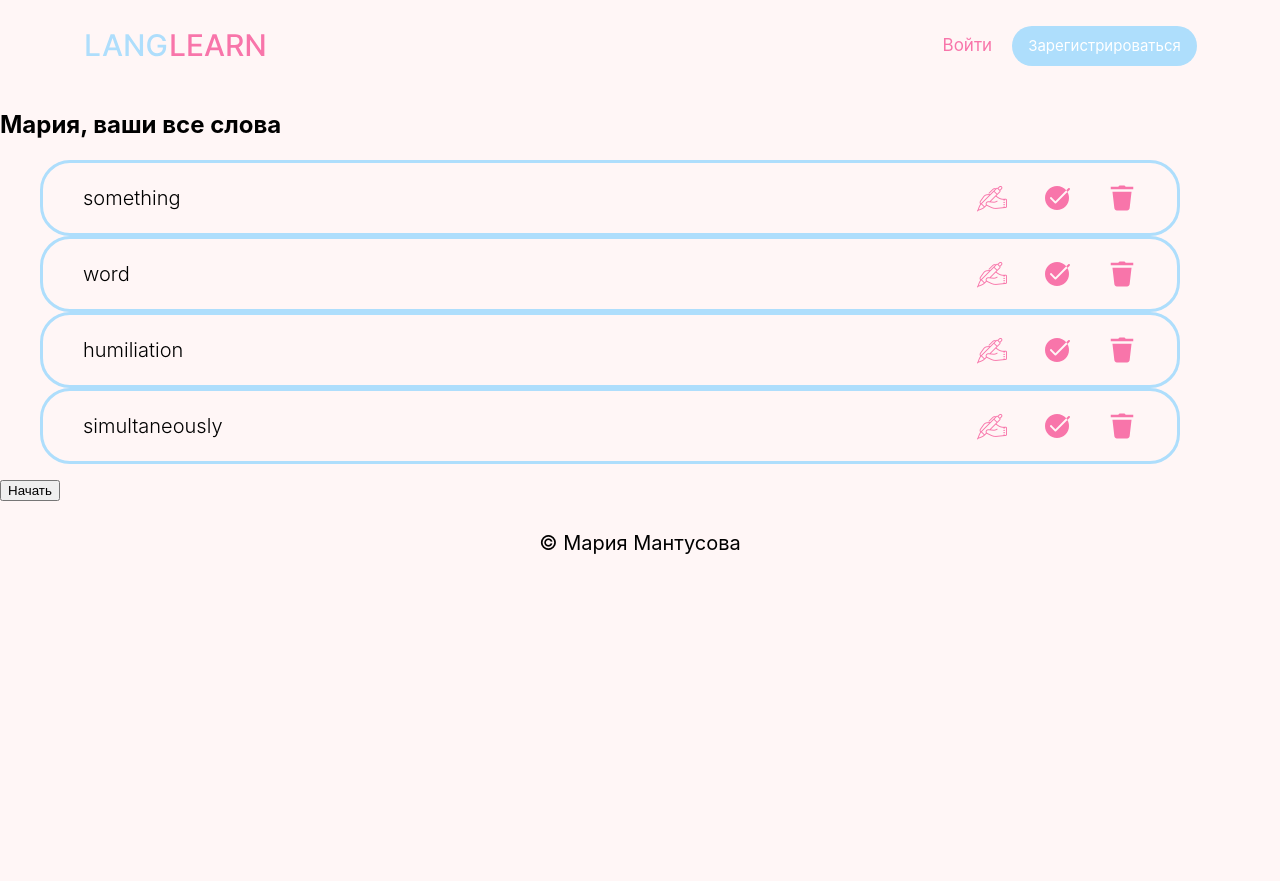
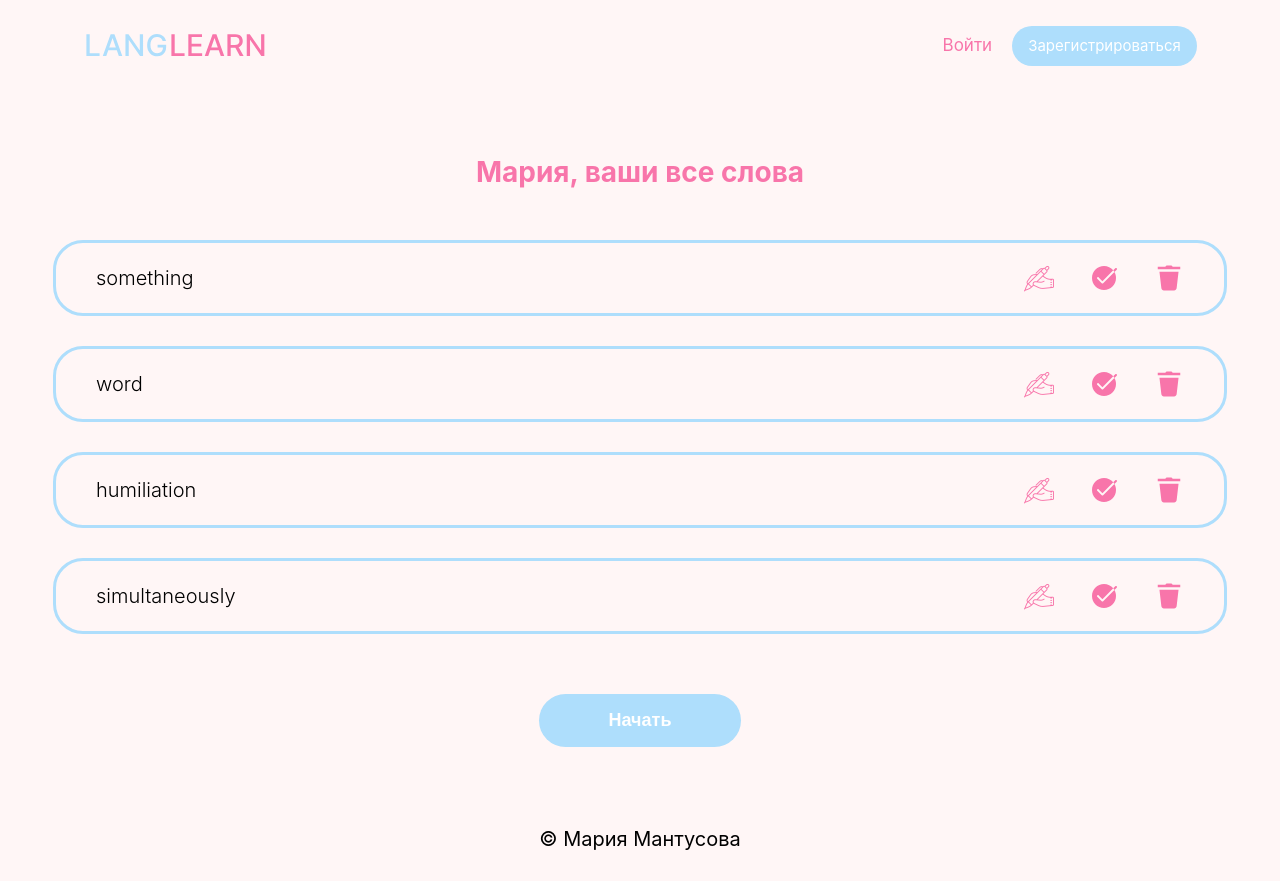
Before and after one commit to MariaMantusova/LangLearn_frontend, a React (Create React App) app: page /words-all in a window 1280 px wide. Before the commit the page ends 800 px from the top, so only its background shows below. Built offline with nearby package versions, Linux system fonts and the light colour scheme.

Commit message:
feat: add words page

```diff
--- a/src/components/WordsPage/WordsPage.scss
+++ b/src/components/WordsPage/WordsPage.scss
@@ -0,0 +1,46 @@
+@import "../../vendor/variables";
+
+.words-page {
+  display: flex;
+  flex-direction: column;
+  align-items: center;
+  width: 100%;
+  min-height: 80vh;
+  justify-content: center;
+  padding-top: 65px;
+  padding-bottom: 50px;
+  box-sizing: border-box;
+}
+
+.words-page__title {
+  margin: 0;
+  font-size: 28px;
+  color: $mainPinkColor
+}
+
+.words-page__words {
+  margin: 0;
+  padding: 50px 0 60px;
+  width: 100%;
+  display: flex;
+  gap: 30px;
+  flex-direction: column;
+  align-items: center;
+}
+
+.words-page__button {
+  background-color: $mainBlueColor;
+  border: none;
+  padding: 16px 70px;
+  font-size: 18px;
+  font-weight: 700;
+  color: $mainWhiteColor;
+  border-radius: 30px;
+}
+
+.words-page__link {
+  margin-top: 15px;
+  text-decoration: none;
+  color: $mainPinkColor;
+  font-size: 16px;
+}
--- a/src/components/WordsPage/WordsPage.tsx
+++ b/src/components/WordsPage/WordsPage.tsx
@@ -17,7 +17,7 @@ function WordsPage(props: IWordsPageProps) {
                     <WordLine word="humiliation" translation="унижение"/>
                     <WordLine word="simultaneously" translation="одновременно"/>
                 </ul>
-                <button>{props.buttonText}</button>
+                <button className="words-page__button">{props.buttonText}</button>
                 {props.children}
             </section>
             <Footer/>
```
